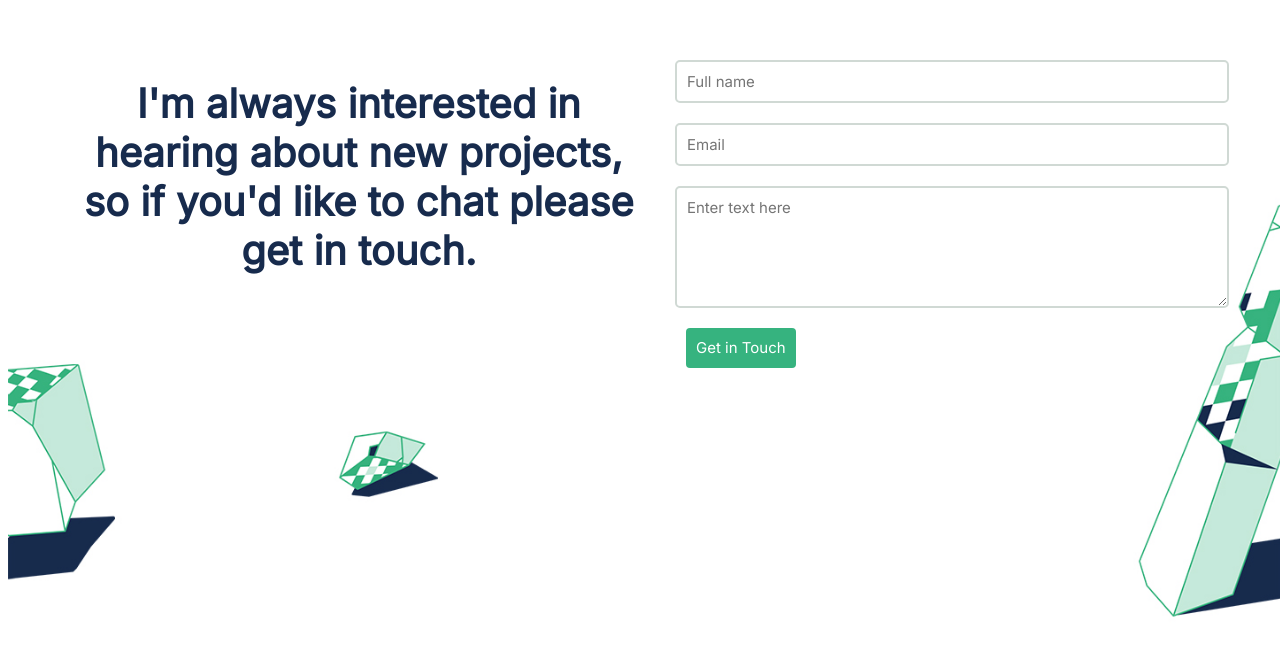
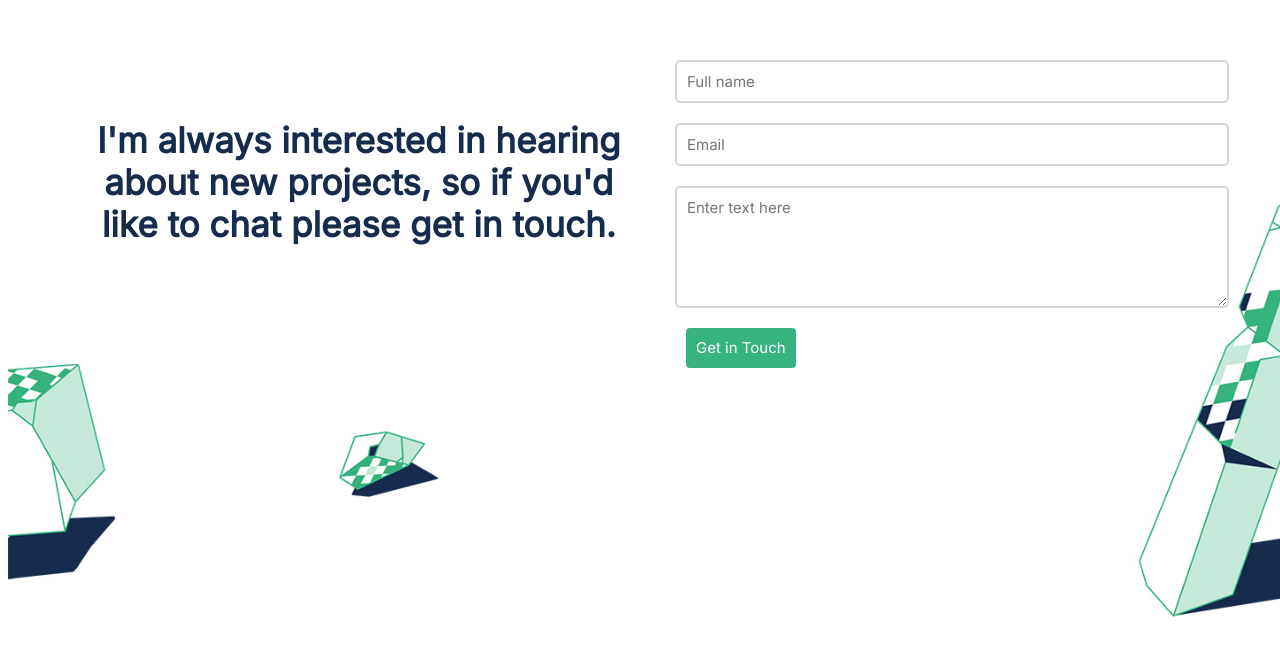
Before and after one commit to Felipeg005/Portfolio, a plain HTML site: page index.html in a window 1280 px wide. Shown: the part 2933-3600 px from the top of the page. Drawn offline with Linux system fonts and the light colour scheme.

Commit message:
Update styles.css

```diff
--- a/styles.css
+++ b/styles.css
@@ -562,6 +562,11 @@ ul {
     background-repeat: no-repeat;
   }
 
+  .contact-me-title {
+    font-size: 35px;
+    margin-top: 120px;
+  }
+
   .form {
     grid-column-start: 3;
     padding-left: 20px;
```
